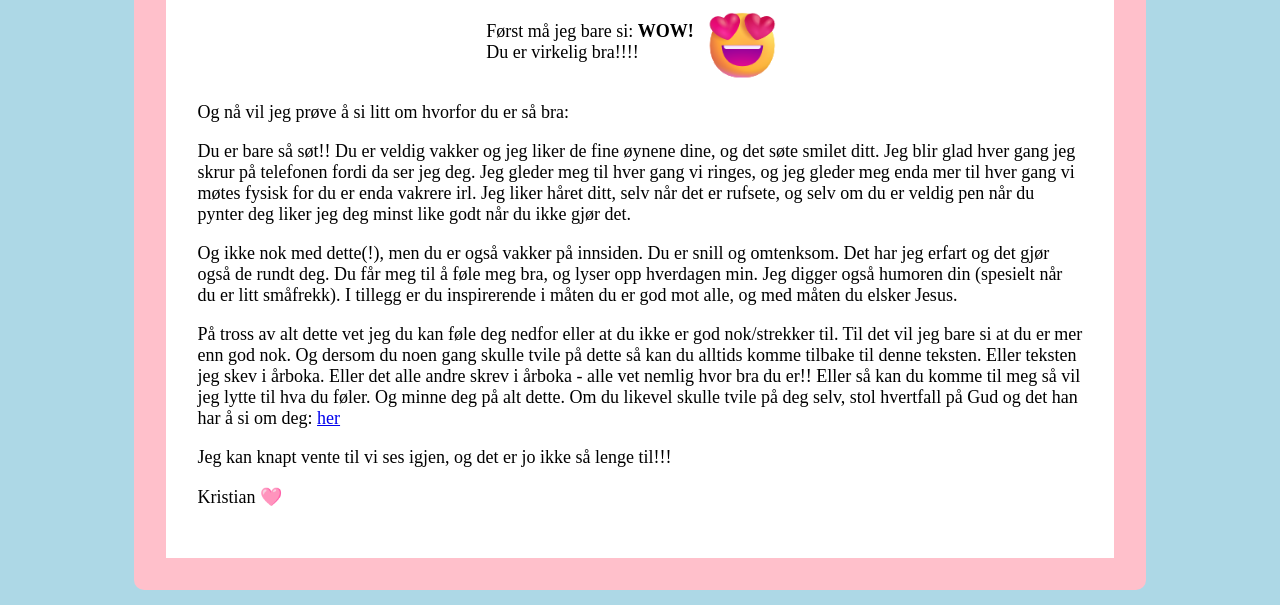
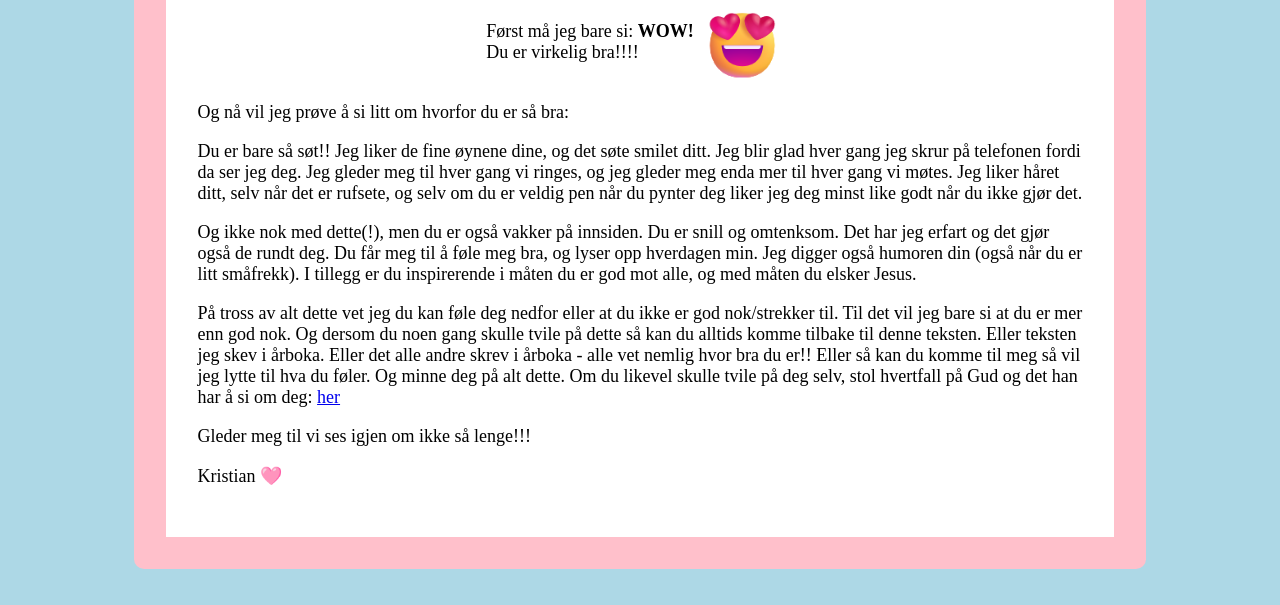
Before and after one commit to Crizzyborder30/Hanna, a plain HTML site: page jeg.html in a window 1280 px wide. Shown: the part 203-808 px from the top of the page. Drawn offline with Linux system fonts and the light colour scheme.

Commit message:
Update jeg.html

```diff
--- a/jeg.html
+++ b/jeg.html
@@ -52,20 +52,18 @@
             <p>Først må jeg bare si: <b>WOW!</b> <br> Du er virkelig bra!!!!</p> <img style="width: 100px;"
                 src="bilder/emoji.png" alt="">
         </div>
-        <p>Og nå vil jeg prøve å si litt om hvorfor du er så bra:</p>
-        <p>Du er bare så søt!! Du er veldig vakker og jeg liker de fine øynene dine, og det søte smilet ditt. Jeg blir
+       <p>Og nå vil jeg prøve å si litt om hvorfor du er så bra:</p>
+        <p>Du er bare så søt!! Jeg liker de fine øynene dine, og det søte smilet ditt. Jeg blir
             glad hver gang jeg skrur
             på telefonen fordi da ser jeg deg. Jeg gleder meg til hver gang vi ringes, og jeg gleder meg enda mer til
-            hver gang vi møtes fysisk
-            for du er enda vakrere irl. Jeg liker håret ditt, selv når det er rufsete, og selv om du er veldig
+            hver gang vi møtes. Jeg liker håret ditt, selv når det er rufsete, og selv om du er veldig
             pen når du pynter deg liker
             jeg deg minst like godt når du ikke gjør det. </p>
         <p>
             Og ikke nok med dette(!), men du er også vakker på innsiden. Du er snill og omtenksom. Det har jeg erfart og
             det gjør også de rundt deg.
-            Du får meg til å føle meg bra, og lyser opp hverdagen min. Jeg digger også humoren din (spesielt når du er
-            litt småfrekk). I tillegg
-            er du inspirerende i måten du er god mot alle, og med måten du elsker Jesus.
+            Du får meg til å føle meg bra, og lyser opp hverdagen min. Jeg digger også humoren din (også når du er
+            litt småfrekk). I tillegg       er du inspirerende i måten du er god mot alle, og med måten du elsker Jesus.
 
 
 
@@ -78,7 +76,7 @@
             jeg lytte til hva du føler. Og minne deg på alt dette.
             Om du likevel skulle tvile på deg selv, stol hvertfall på Gud og det han har å si om deg: <a
                 href="gud.html">her</a> </p>
-        <p> Jeg kan knapt vente til vi ses igjen, og det er jo ikke så lenge til!!!</p>
+        <p> Gleder meg til vi ses igjen om ikke så lenge!!!</p>
         <p>Kristian &#129655</p>
 
     </div>
```
